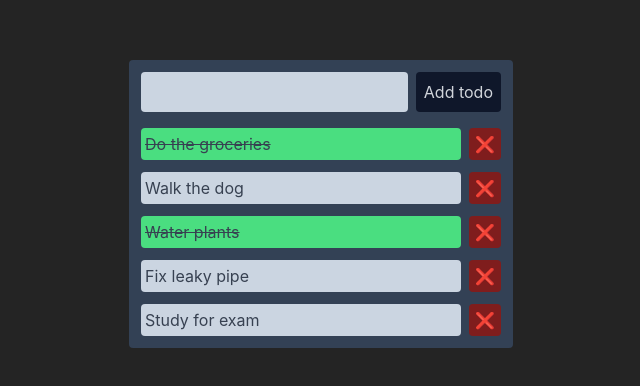
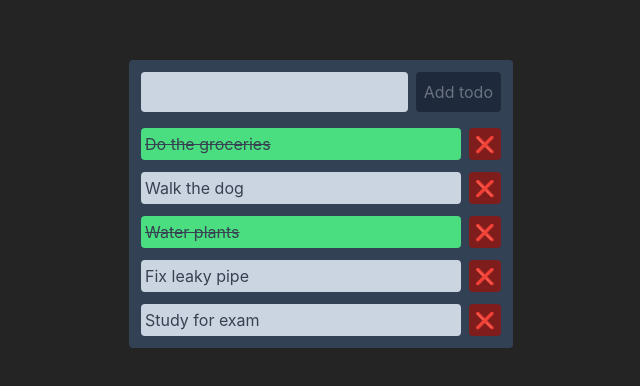
Before and after one commit to JasonTrib/todo-app, a React (Vite) app: page / in a window 1280 px wide. Shown: the part 196-582 px from the top of the page, without its empty margins (319-959 px from the left). Built offline with nearby package versions, Linux system fonts and the light colour scheme.

Commit message:
add pseudo-classes styling

```diff
--- a/src/components/TodoItem.tsx
+++ b/src/components/TodoItem.tsx
@@ -23,8 +23,8 @@ const TodoItem: FC<TodoItem> = ({ todo }) => {
       <div className="flex h-8 w-full gap-x-2">
         <div
           className={`flex flex-grow cursor-pointer items-center rounded px-1 text-left selection:bg-transparent ${
-            todo.done ? 'bg-green-400' : 'bg-slate-300'
-          } ${todo.done ? 'line-through' : ''}`}
+            todo.done ? 'bg-green-400 line-through hover:bg-green-300' : 'bg-slate-300 hover:bg-slate-200'
+          }`}
           onClick={() => handleToggleTodo(todo.id)}
         >
           {todo.content}
--- a/src/components/Toolbar.tsx
+++ b/src/components/Toolbar.tsx
@@ -1,22 +1,34 @@
-import { FC, useRef } from 'react';
+import { FC, useState } from 'react';
 import { useTodoStore } from '../store/store';
 
 const Toolbar: FC<object> = () => {
   const addTodo = useTodoStore((state) => state.addTodo);
-  const ref = useRef<HTMLInputElement>(null);
+  const [inputValue, setInputValue] = useState('');
+  const canAddTodo = !!inputValue.length;
 
   const handleAddTodo = () => {
-    if (ref.current?.value) {
-      addTodo({ id: crypto.randomUUID(), content: ref.current?.value || '', done: false });
-      ref.current.value = '';
+    if (inputValue) {
+      addTodo({ id: crypto.randomUUID(), content: inputValue || '', done: false });
+      setInputValue('');
     }
   };
 
   return (
     <div className="flex h-10 gap-x-2">
-      <input className="w-full rounded bg-slate-300 px-2" ref={ref} />
+      <input
+        className="w-full rounded bg-slate-300 px-2 outline-none hover:bg-slate-200 focus:bg-slate-100"
+        value={inputValue}
+        onChange={(e) => setInputValue(e.target.value)}
+      />
       <div className="flex">
-        <button className="whitespace-nowrap rounded bg-slate-900 px-2 text-gray-300" onClick={handleAddTodo}>
+        <button
+          className={`whitespace-nowrap rounded px-2 ${
+            canAddTodo
+              ? 'bg-slate-900 text-gray-300 hover:bg-slate-950'
+              : 'cursor-not-allowed bg-slate-800 text-gray-500'
+          }`}
+          onClick={handleAddTodo}
+        >
           Add todo
         </button>
       </div>
```
